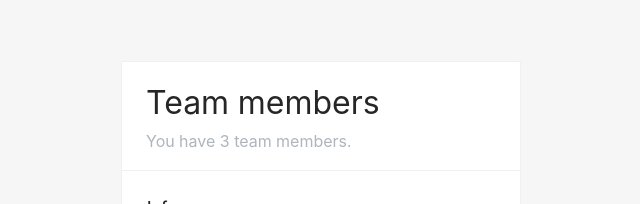
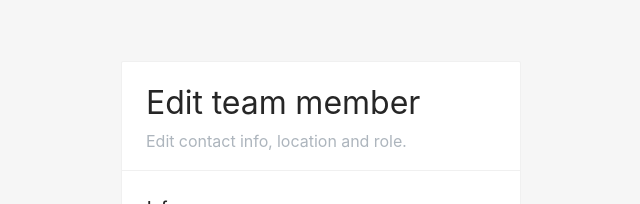
Before and after one commit to ehsanjso/TeaManage, a React (Create React App) app in the folder Frontend/: page /member/1 in a window 1280 px wide. Shown: the top 204 px of the page, without its empty margins (319-959 px from the left). Built offline with nearby package versions, Linux system fonts and the light colour scheme; no server answers.

Commit message:
Finalize delete member

```diff
--- a/Frontend/src/components/AddMember.js
+++ b/Frontend/src/components/AddMember.js
@@ -8,8 +8,8 @@ export default function AddMember() {
     <Card
       title={
         <CardHeader
-          header="Team members"
-          subHeader="You have 3 team members."
+          header="Add a team member"
+          subHeader="Set email, location and role."
           hasButton={false}
         />
       }
--- a/Frontend/src/components/EditMember.js
+++ b/Frontend/src/components/EditMember.js
@@ -15,8 +15,8 @@ export default function EditMember() {
     <Card
       title={
         <CardHeader
-          header="Team members"
-          subHeader="You have 3 team members."
+          header="Edit team member"
+          subHeader="Edit contact info, location and role."
           hasButton={false}
         />
       }
--- a/Frontend/src/components/MemberForm.js
+++ b/Frontend/src/components/MemberForm.js
@@ -7,9 +7,9 @@ import axios from "axios";
 import "../styles/components/member-form.scss";
 
 export default function MemberForm(props) {
-  const { addMember, fetchInProg } = useTeam();
+  const { addMember, fetchInProg, deleteMember, updateMember } = useTeam();
   const [infoForm] = Form.useForm();
-  const { firstname, lastname, phone, email, editMode, isadmin } = props;
+  const { firstname, lastname, phone, email, editMode, isadmin, id } = props;
 
   const validateEmail = (email) => {
     return String(email)
@@ -138,7 +138,15 @@ export default function MemberForm(props) {
             Save
           </Button>
           {editMode && (
-            <Button htmlType="button" size="large" danger loading={fetchInProg}>
+            <Button
+              htmlType="button"
+              size="large"
+              danger
+              loading={fetchInProg}
+              onClick={() => {
+                deleteMember(id);
+              }}
+            >
               Delete
             </Button>
           )}
--- a/Frontend/src/contexts/TeamProvider.js
+++ b/Frontend/src/contexts/TeamProvider.js
@@ -17,7 +17,7 @@ export function TeamProvider({ children }) {
   useEffect(() => {
     async function getTeam() {
       const { data } = await axios.get(`${host}/api/members`);
-      setTeam(data);
+      setTeam(data.reverse());
       setFetchInProg(false);
     }
     getTeam();
@@ -40,7 +40,7 @@ export function TeamProvider({ children }) {
   const updateMember = async (values) => {
     setFetchInProg(true);
     try {
-      await axios.post(`${host}/api/members/`, values);
+      await axios.put(`${host}/api/members/`, values);
       setTeam((prevMembers) => {
         const members = prevMembers ? [...prevMembers] : [];
         members.push(values);
@@ -51,14 +51,14 @@ export function TeamProvider({ children }) {
     setFetchInProg(false);
   };
 
-  const deleteMember = async (values) => {
+  const deleteMember = async (id) => {
     setFetchInProg(true);
     try {
-      await axios.post(`${host}/api/members/`, values);
+      await axios.delete(`${host}/api/members/${id}`);
       setTeam((prevMembers) => {
         const members = prevMembers ? [...prevMembers] : [];
-        members.push(values);
-        return members;
+        const finalTeam = R.filter((el) => el.id !== id, members);
+        return finalTeam;
       });
       navigation("/");
     } catch (error) {}
@@ -66,7 +66,9 @@ export function TeamProvider({ children }) {
   };
 
   return (
-    <TeamContext.Provider value={{ team, fetchInProg, addMember }}>
+    <TeamContext.Provider
+      value={{ team, fetchInProg, addMember, updateMember, deleteMember }}
+    >
       {children}
     </TeamContext.Provider>
   );
```
